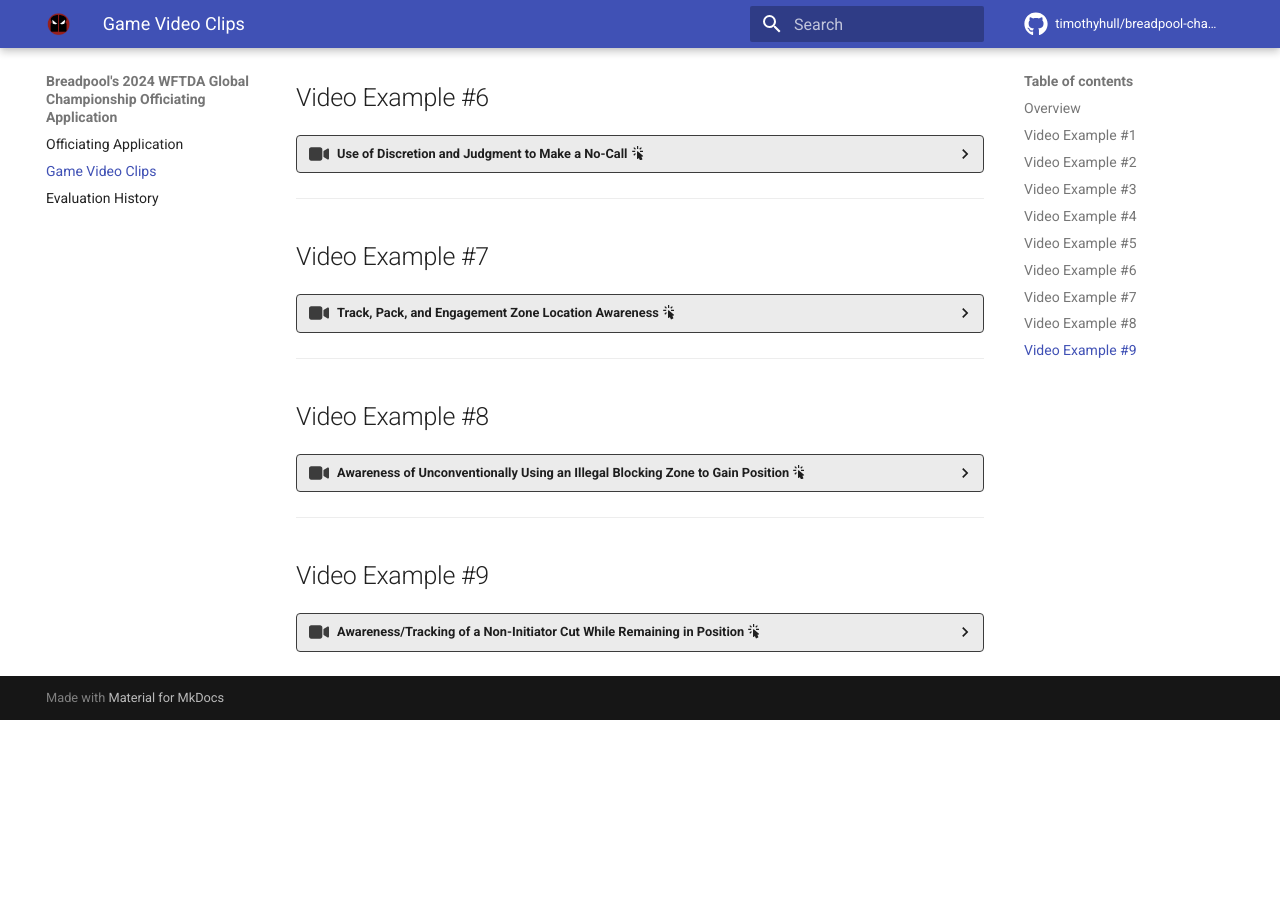
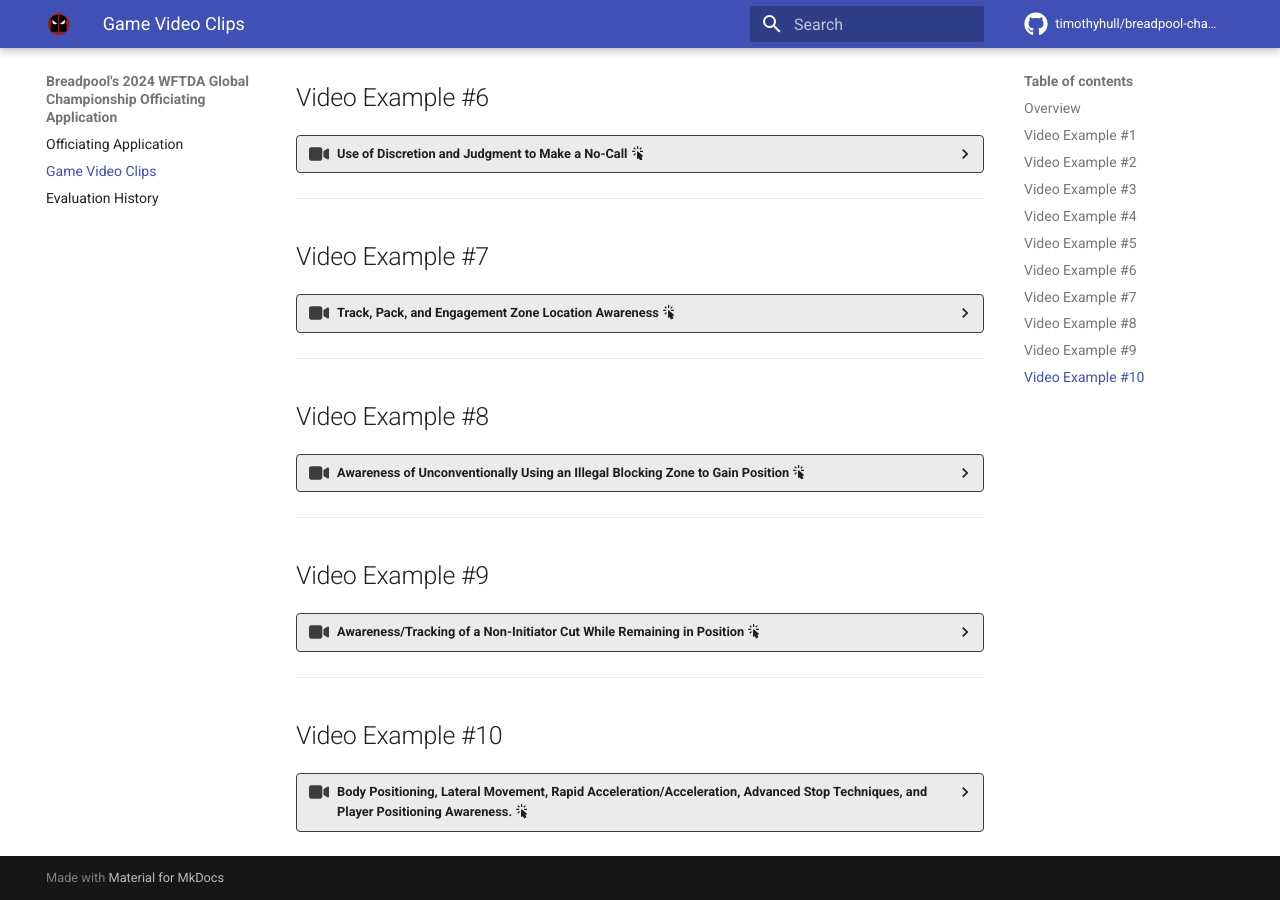
Before and after one commit to timothyhull/breadpool-champs-app, an MkDocs documentation site: the page built from docs/game_video_clips.md, in a window 1280 px wide and 900 px high, scrolled down 1198 px. Built offline with MkDocs 1.6.1 and Material for MkDocs 9.7.7, drawn with Linux system fonts in a browser that asks for light colours; comment, search, counter and statistics services are not loaded; before the commit the page ends 1918 px from its top, so only the background shows below that.

Commit message:
Update video examples

```diff
--- a/docs/game_video_clips.md
+++ b/docs/game_video_clips.md
@@ -240,3 +240,30 @@ Below are links to some of my recent officiating experiences for various game si
     <center>
         <br>[https://youtu.be/BvyVWitw714?t=37417 :octicons-link-external-24:](https://youtu.be/BvyVWitw714?t=37417){ target=_blank }
     </center>
+
+---
+
+## Video Example #10
+
+??? video "Body Positioning, Lateral Movement, Rapid Acceleration/Acceleration, Advanced Stop Techniques, and Player Positioning Awareness. :material-cursor-default-click:"
+
+    === "Overview :material-cursor-default-click:"
+
+        - This video clip is an entire half of a derby game from Y’Allstars 2024, where I served as a JR for Beast Side Roller Derby.
+        - Beast Side fielded extremely talented and fast jammers who presented many challenges to effectively officiate.
+
+    === "Outcome :material-cursor-default-click:"
+
+        - While imperfect, I believe I did a good job maintaining position at the hips of my jammers, accurately tracking points, signaling lead jammer status accurately, and calling off jams precisely.- Anecdotally, the track surface was highly abrasive concrete, causing many officials and athletes to grind toe stops down to their posts and, of course, requiring replacements.
+        - I adapted to the track conditions by almost entirely using hockey stops and power slides, avoiding the use of toe stops as much as possible, and ensuring I would not experience an equipment failure during gameplay.
+
+    === "Importance :material-cursor-default-click:"
+
+        - I believe my ability to almost entirely use wheel-based stops with fast-moving jammers shows that I have the skating skill capacity to adapt to various track conditions and remain an effective official.
+
+    <center>
+        <iframe align="middle" width="560" height="315" src="https://www.youtube.com/embed/JNTUqZu2KLc" title="https://youtu.be/JNTUqZu2KLc" frameborder="0" allow="accelerometer; autoplay; clipboard-write; encrypted-media; gyroscope; picture-in-picture; web-share" referrerpolicy="strict-origin-when-cross-origin" allowfullscreen></iframe>
+    </center>
+    <center>
+        <br>[https://youtu.be/JNTUqZu2KLc :octicons-link-external-24:](https://youtu.be/JNTUqZu2KLc){ target=_blank }
+    </center>
```
